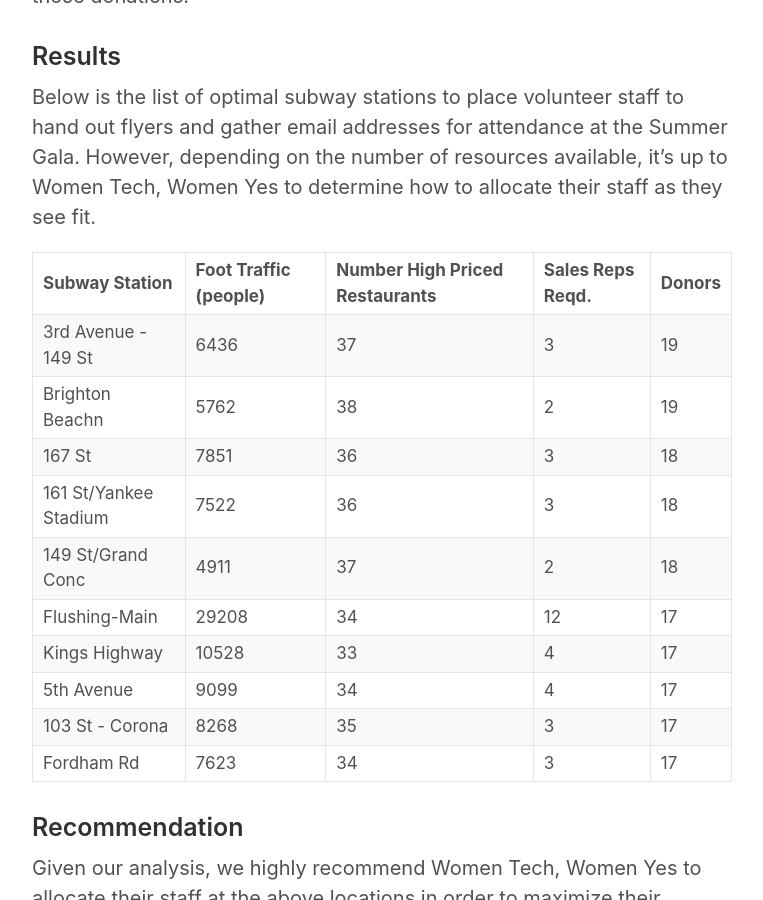
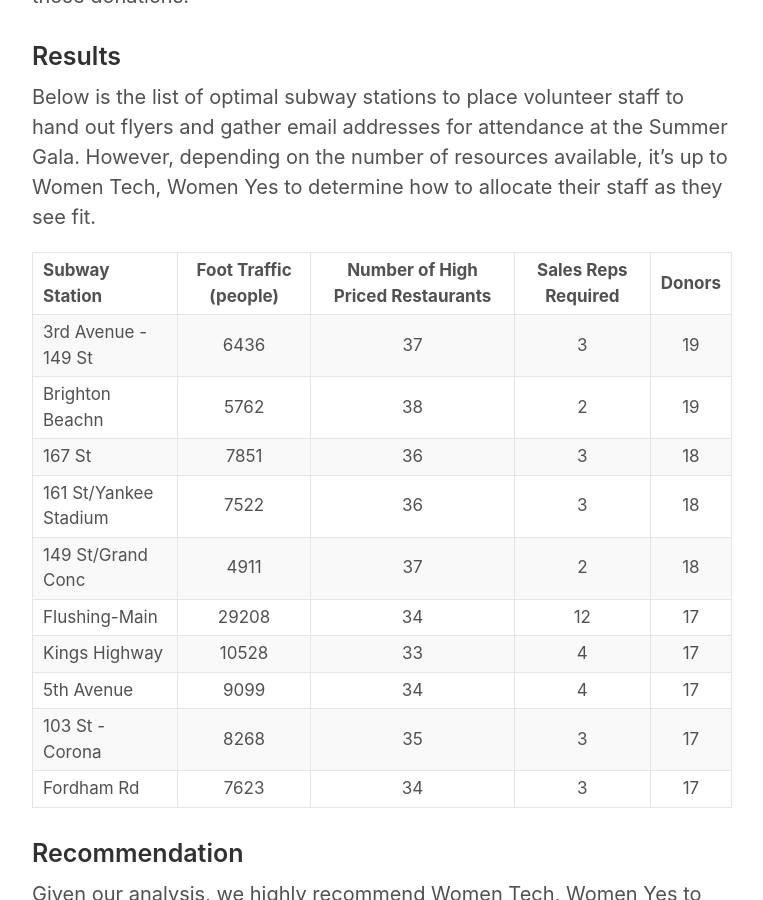
Before and after one commit to brendenrossin/brendenrossin.github.io, a Jekyll site: the page built from _posts/2018-07-06-project-benson.md, in a window 1280 px wide and 900 px high, scrolled down 1973 px. Shown: the whole window, without its empty margins (258-1021 px from the left). Built offline with Jekyll 4.4.1, drawn with Linux system fonts in a browser that asks for light colours.

Commit message:
Updated blog to fix table

```diff
--- a/_posts/2018-07-06-project-benson.md
+++ b/_posts/2018-07-06-project-benson.md
@@ -38,8 +38,8 @@ This allowed us to generate a list of expected donors from each subway station l
 
 Below is the list of optimal subway stations to place volunteer staff to hand out flyers and gather email addresses for attendance at the Summer Gala. However, depending on the number of resources available, it's up to Women Tech, Women Yes to determine how to allocate their staff as they see fit.
 
-| Subway Station | Foot Traffic (people) | Number High Priced Restaurants | Sales Reps Reqd. | Donors |
-| ---------------|-----------------------|--------------------------------|------------------|--------|
+| Subway Station | Foot Traffic (people) | Number of High Priced Restaurants | Sales Reps Required | Donors |
+| ---------------|:---------------------:|:------------------------------:|:----------------:|:------:|
 | 3rd Avenue - 149 St | 6436 | 37 | 3 | 19 |
 | Brighton Beachn | 5762 | 38 | 2 | 19 |
 | 167 St | 7851 | 36 | 3 | 18 |
```
